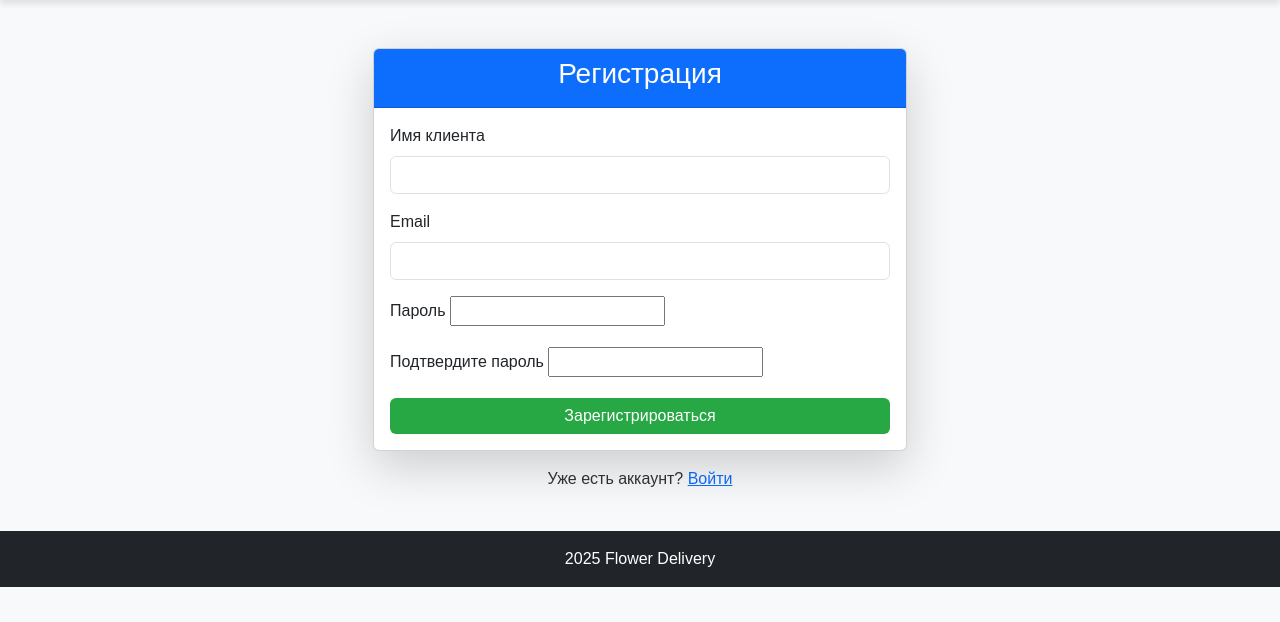
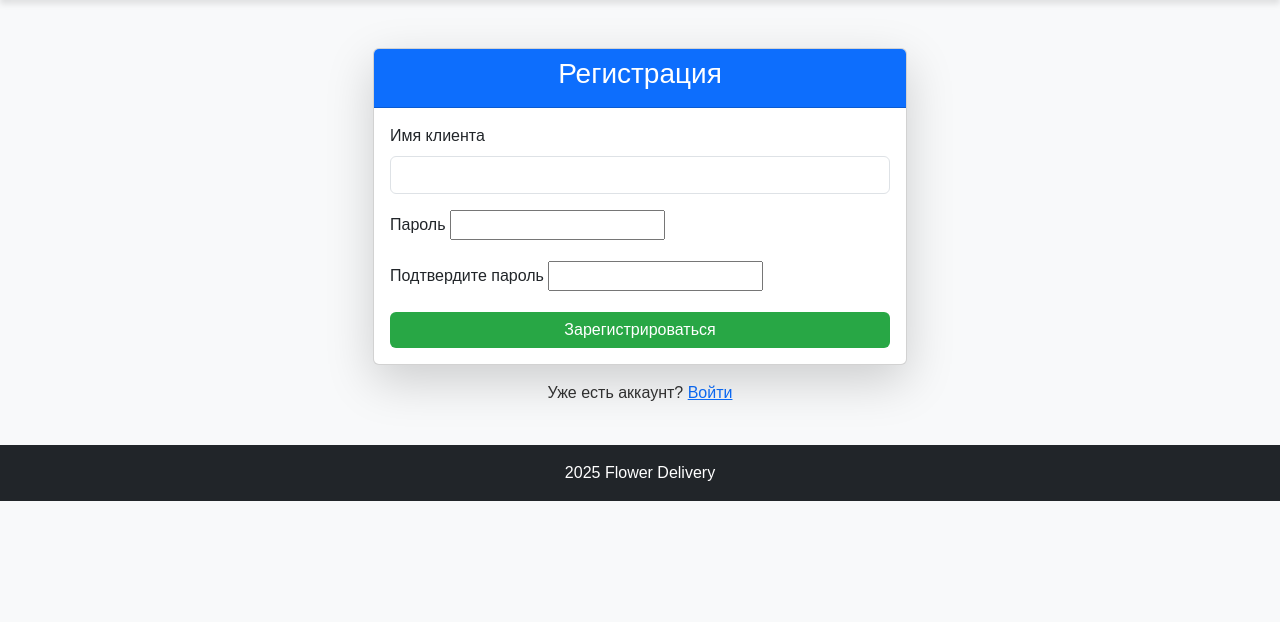
Before and after one commit to obogrelova/pythonProject_Django, a Django app: page /authentication/register/ in a window 1280 px wide. Shown: the part 68-690 px from the top of the page. Run offline with Django 5.2, Linux system fonts and the light colour scheme.

Commit message:
Update file

```diff
--- a/flower_delivery/authentication/admin.py
+++ b/flower_delivery/authentication/admin.py
@@ -5,4 +5,4 @@ from .models import User
 
 @admin.register(User)
 class UserAdmin(admin.ModelAdmin):
-    list_display = ('name', 'email', 'password')
+    list_display = ('name', 'password')
--- a/flower_delivery/authentication/forms.py
+++ b/flower_delivery/authentication/forms.py
@@ -2,13 +2,11 @@ from django import forms
 from django.contrib.auth.forms import UserCreationForm
 from .models import User
 
+
 class RegistrationForm(UserCreationForm):
     class Meta:
         model = User
-        fields = ['name', 'email', 'password1', 'password2']
+        fields = ['name', 'password1', 'password2']
         widgets = {
             'name': forms.TextInput(attrs={'class': 'form-control', 'id': 'name'}),
-            'email': forms.EmailInput(attrs={'class': 'form-control', 'id': 'email'}),
-            'password1': forms.TextInput(attrs={'class': 'form-control', 'id': 'password1'}),
-            'password2': forms.TextInput(attrs={'class': 'form-control', 'id': 'password2'}),
-            }
+        }
--- a/flower_delivery/authentication/models.py
+++ b/flower_delivery/authentication/models.py
@@ -5,7 +5,6 @@ from django.contrib.auth.models import AbstractUser
 
 class User(AbstractUser):
     name = models.CharField(verbose_name='Имя клиента', max_length=255)
-    email = models.EmailField(verbose_name='Электронная почта')
 
     def __str__(self):
         return self.name
--- a/flower_delivery/authentication/templates/authentication/register.html
+++ b/flower_delivery/authentication/templates/authentication/register.html
@@ -21,11 +21,6 @@
                         </div>
 
                         <div class="mb-3">
-                            <label for="email" class="form-label">Email</label>
-                            {{ form.email }}
-                        </div>
-
-                        <div class="mb-3">
                             <label for="id_password1" class="form-label">Пароль</label>
                             {{ form.password1 }}
                         </div>
--- a/flower_delivery/authentication/urls.py
+++ b/flower_delivery/authentication/urls.py
@@ -5,4 +5,4 @@ urlpatterns = [
     path('register/', register, name='register'),
     path('login/', user_login, name='login'),
     path('logout/', user_logout, name='logout'),
-]
+    ]
--- a/flower_delivery/authentication/views.py
+++ b/flower_delivery/authentication/views.py
@@ -17,7 +17,6 @@ def register(request):
 
     return render(request, 'authentication/register.html', {'form': form})
 
-
 def user_login(request):
     if request.method == "POST":
         form = AuthenticationForm(request, data=request.POST)
@@ -30,7 +29,6 @@ def user_login(request):
 
     return render(request, 'authentication/login.html', {'form': form})
 
-
 def user_logout(request):
     logout(request)
     return redirect('home')
```
